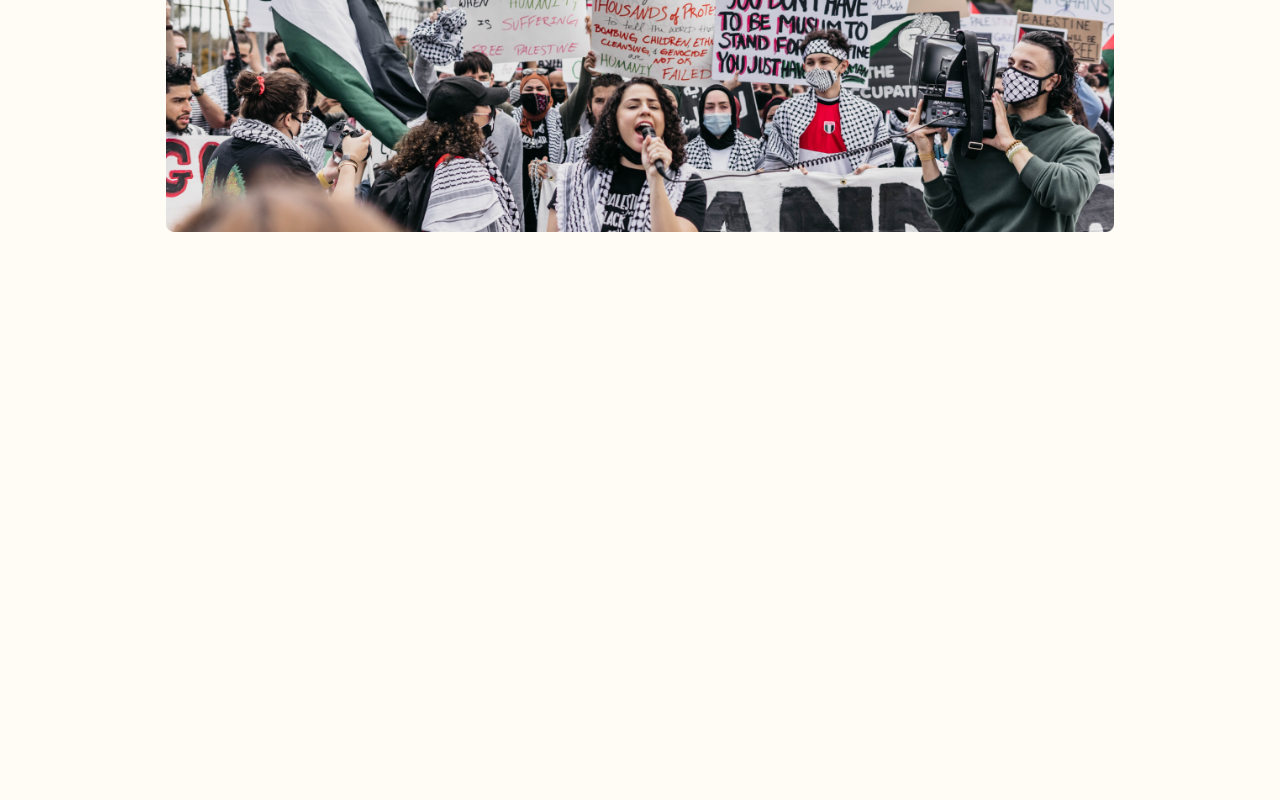
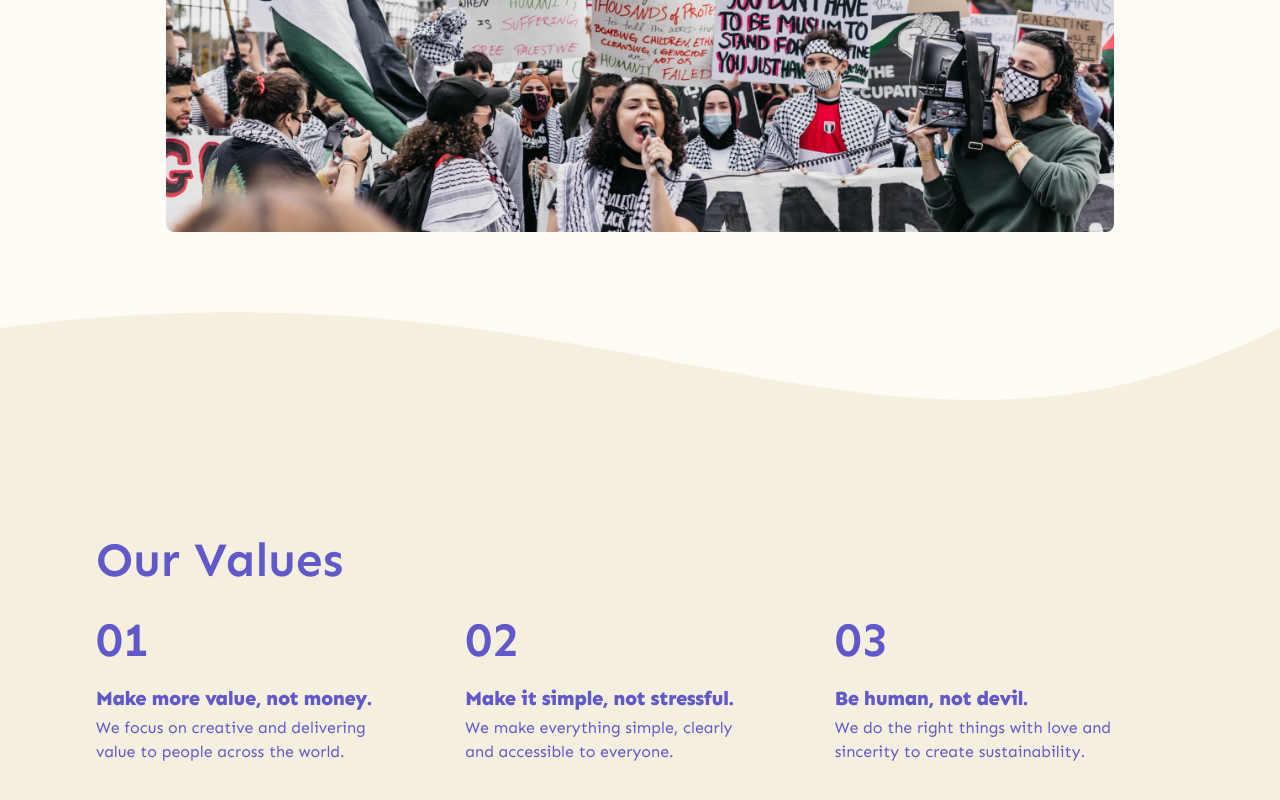
Before and after one commit to shivajichalise/campoal, a React (Vite) app in the folder frontend/: page / in a window 1280 px wide. Shown: the part 2018-2818 px from the top of the page. Before the commit the page ends 2314 px from the top, so only its background shows below. Built offline with nearby package versions, Linux system fonts and the light colour scheme.

Commit message:
adding our values section

```diff
--- a/frontend/src/App.tsx
+++ b/frontend/src/App.tsx
@@ -2,6 +2,7 @@ import Navbar from "@/components/navbar"
 import Hero from "@/components/hero"
 import PlatformUsers from "./components/platform-users"
 import BelieveInVoice from "./components/believe-in-your-voice"
+import OurValues from "./components/our-values"
 
 function App() {
     return (
@@ -10,6 +11,7 @@ function App() {
             <Hero />
             <PlatformUsers />
             <BelieveInVoice />
+            <OurValues />
         </>
     )
 }
--- /dev/null
+++ b/frontend/src/components/our-values.tsx
@@ -0,0 +1,66 @@
+import backgroundImg from "@/assets/our-values-background.png"
+
+const OurValues = () => {
+    return (
+        <div
+            className="flex h-fit items-center justify-center px-24 py-16 lg:py-32"
+            style={{
+                backgroundImage: `url(${backgroundImg})`,
+                backgroundRepeat: "no-repeat",
+                backgroundSize: "cover",
+            }}
+        >
+            <div className="flex flex-col items-center gap-6 pt-6 md:items-start lg:justify-around lg:pt-28">
+                <h1 className="text-primary text-center text-3xl font-semibold md:text-4xl lg:text-left lg:text-5xl">
+                    Our Values
+                </h1>
+                <div className="grid grid-cols-1 gap-5 md:grid-cols-3">
+                    <div className="my-2 flex flex-col items-start justify-between gap-5">
+                        <h1 className="text-primary text-center text-2xl font-semibold md:text-4xl lg:text-left lg:text-5xl">
+                            01
+                        </h1>
+                        <div>
+                            <h4 className="text-primary scroll-m-20 text-xl font-extrabold tracking-tight">
+                                Make more value, not money.
+                            </h4>
+                            <p className="text-primary lg:w-4/5 [&:not(:first-child)]:mt-1">
+                                We focus on creative and delivering value to
+                                people across the world.
+                            </p>
+                        </div>
+                    </div>
+                    <div className="my-2 flex flex-col items-start justify-between gap-5">
+                        <h1 className="text-primary text-center text-2xl font-semibold md:text-4xl lg:text-left lg:text-5xl">
+                            02
+                        </h1>
+                        <div>
+                            <h4 className="text-primary scroll-m-20 text-xl font-extrabold tracking-tight">
+                                Make it simple, not stressful.
+                            </h4>
+                            <p className="text-primary lg:w-4/5 [&:not(:first-child)]:mt-1">
+                                We make everything simple, clearly and
+                                accessible to everyone.
+                            </p>
+                        </div>
+                    </div>
+                    <div className="my-2 flex flex-col items-start justify-between gap-5">
+                        <h1 className="text-primary text-center text-2xl font-semibold md:text-4xl lg:text-left lg:text-5xl">
+                            03
+                        </h1>
+                        <div>
+                            <h4 className="text-primary scroll-m-20 text-xl font-extrabold tracking-tight">
+                                Be human, not devil.
+                            </h4>
+                            <p className="text-primary lg:w-4/5 [&:not(:first-child)]:mt-1">
+                                We do the right things with love and sincerity
+                                to create sustainability.
+                            </p>
+                        </div>
+                    </div>
+                </div>
+            </div>
+        </div>
+    )
+}
+
+export default OurValues
```
Also changed, not shown: frontend/src/assets/our-values-background.png (added).
